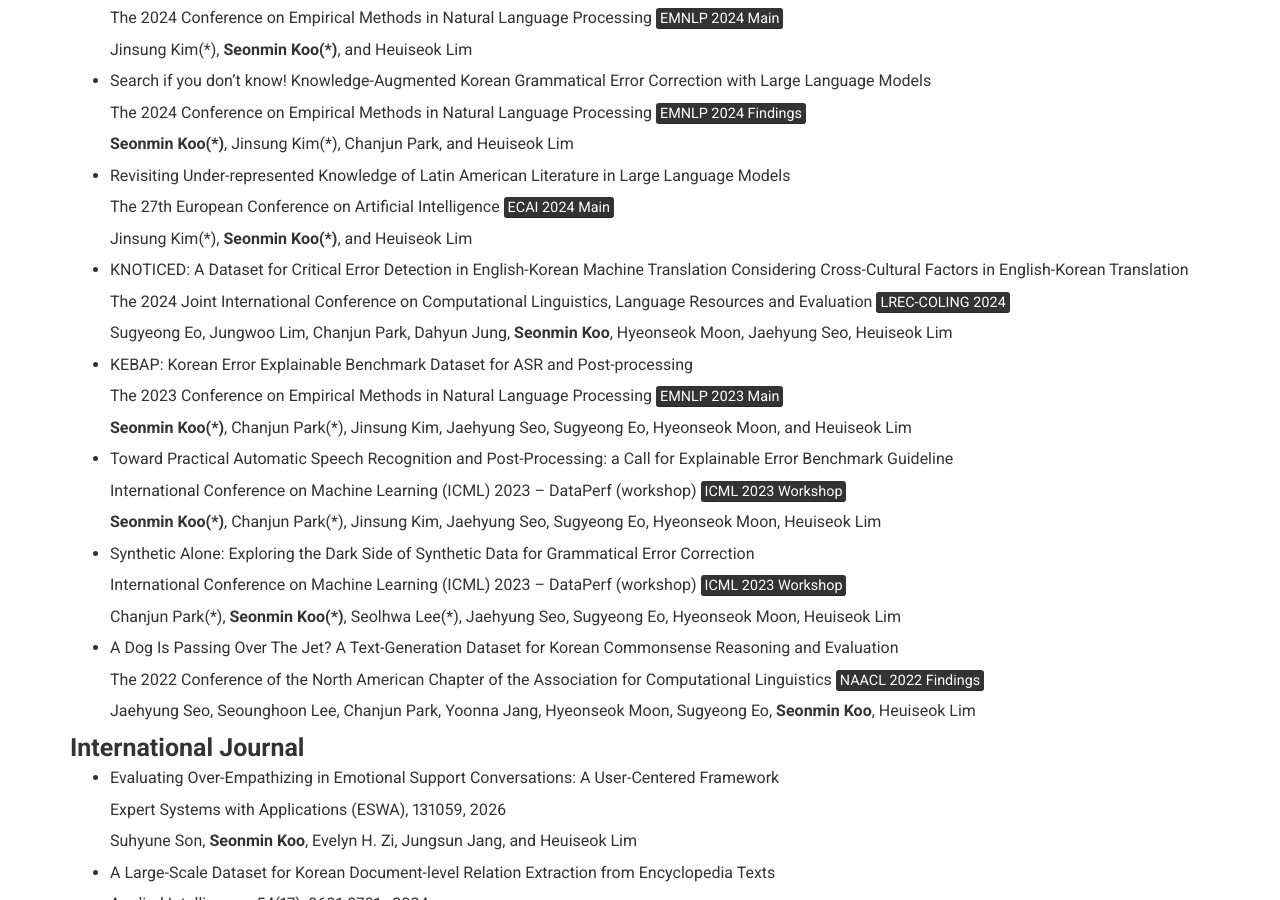
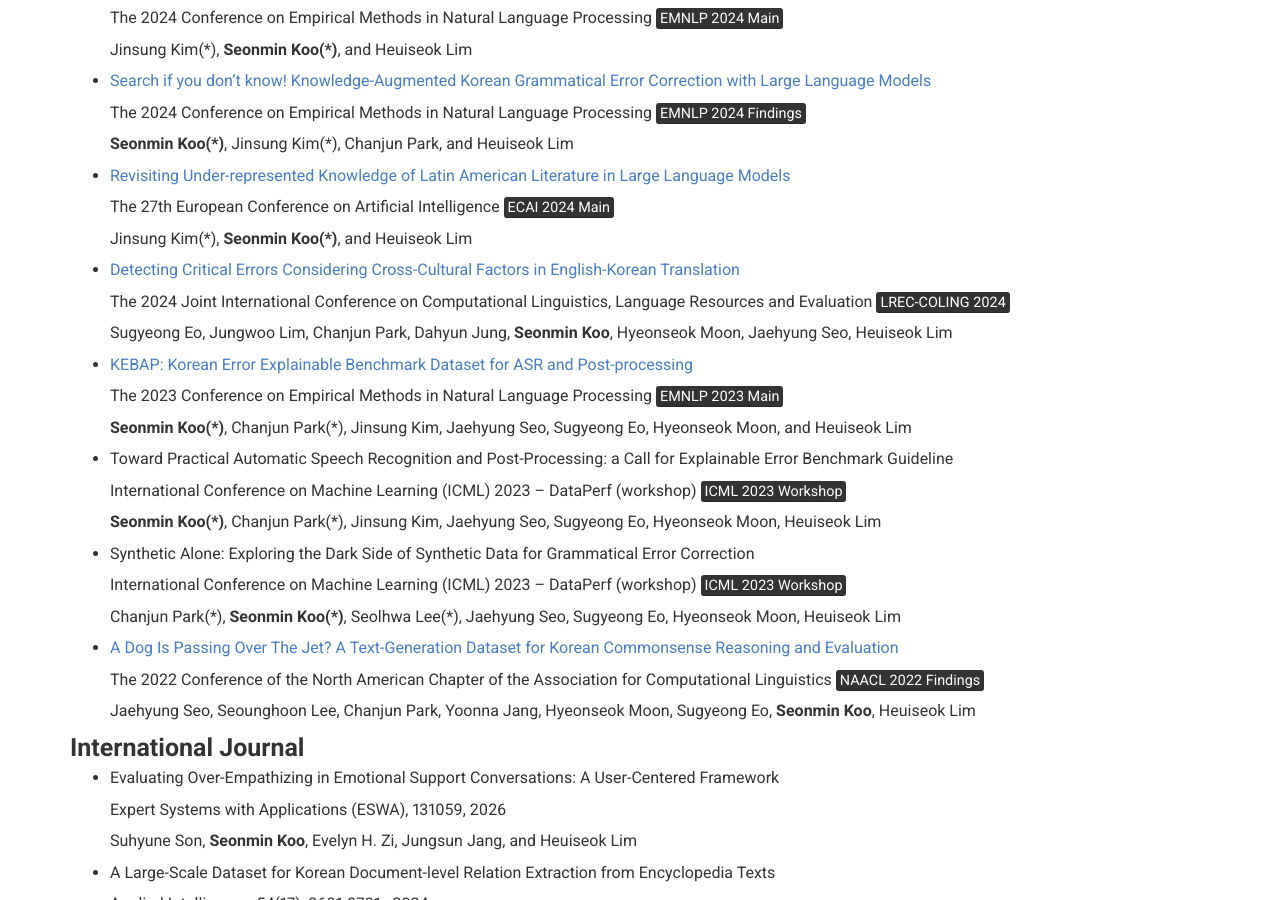
Before and after one commit to seonminkoo/seonminkoo.github.io, a Jekyll site: the page built from index.md, in a window 1280 px wide and 900 px high, scrolled down 1947 px. Built offline with Jekyll 4.4.1, drawn with Linux system fonts in a browser that asks for light colours; nearby versions of some CDN libraries.

Commit message:
Update _config.yml

```diff
--- a/_config.yml
+++ b/_config.yml
@@ -96,7 +96,7 @@ content:
 
           **Seonmin Koo(\*)**, Jinsung Kim(\*), and Heuiseok Lim
 
-        - Semantic Inversion, Identical Replies: Revisiting Negation Blindness in Large Language Models
+        - [Semantic Inversion, Identical Replies: Revisiting Negation Blindness in Large Language Models](https://aclanthology.org/2025.emnlp-main.1088/)
 
           The 2025 Conference on Empirical Methods in Natural Language Processing <mark>EMNLP 2025 Main</mark>
 
@@ -108,43 +108,43 @@ content:
 
           **Seonmin Koo(\*)**, Jinsung Kim(\*), Chanjun Park, and Heuiseok Lim
 
-        - LimaCost: Data Valuation for Instruction Tuning of Large Language Models
+        - [LimaCost: Data Valuation for Instruction Tuning of Large Language Models](https://aclanthology.org/2025.findings-emnlp.688/)
 
           The 2025 Conference on Empirical Methods in Natural Language Processing <mark>EMNLP 2025 Findings</mark>
 
           Hyeonseok Moon, Jaehyung Seo, **Seonmin Koo**, Jinsung Kim, Young-kyoung Ham, jiwon moon, and Heuiseok Lim
 
-        - Where am I? Large Language Models Wandering between Semantics and Structures in Long Contexts
+        - [Where am I? Large Language Models Wandering between Semantics and Structures in Long Contexts](https://aclanthology.org/2024.emnlp-main.783/)
 
           The 2024 Conference on Empirical Methods in Natural Language Processing <mark>EMNLP 2024 Main</mark>
 
           **Seonmin Koo(\*)**, Jinsung Kim(\*), YoungJoon Jang, Chanjun Park, and Heuiseok Lim
 
-        - PANDA: Persona Attributes Navigation for Detecting and Alleviating Overuse Problem in Large Language Models
+        - [PANDA: Persona Attributes Navigation for Detecting and Alleviating Overuse Problem in Large Language Models](https://aclanthology.org/2024.emnlp-main.670/)
 
           The 2024 Conference on Empirical Methods in Natural Language Processing <mark>EMNLP 2024 Main</mark>
 
           Jinsung Kim(\*), **Seonmin Koo(\*)**, and Heuiseok Lim
 
-        - Search if you don’t know! Knowledge-Augmented Korean Grammatical Error Correction with Large Language Models
+        - [Search if you don’t know! Knowledge-Augmented Korean Grammatical Error Correction with Large Language Models](https://aclanthology.org/2024.findings-emnlp.6/)
 
           The 2024 Conference on Empirical Methods in Natural Language Processing <mark>EMNLP 2024 Findings</mark>
 
           **Seonmin Koo(\*)**, Jinsung Kim(\*), Chanjun Park, and Heuiseok Lim
 
-        - Revisiting Under-represented Knowledge of Latin American Literature in Large Language Models
+        - [Revisiting Under-represented Knowledge of Latin American Literature in Large Language Models](https://ebooks.iospress.nl/doi/10.3233/FAIA240934)
 
           The 27th European Conference on Artificial Intelligence <mark>ECAI 2024 Main</mark>
 
           Jinsung Kim(\*), **Seonmin Koo(\*)**, and Heuiseok Lim
 
-        - KNOTICED: A Dataset for Critical Error Detection in English-Korean Machine Translation Considering Cross-Cultural Factors in English-Korean Translation
+        - [Detecting Critical Errors Considering Cross-Cultural Factors in English-Korean Translation](https://aclanthology.org/2024.lrec-main.421/)
 
           The 2024 Joint International Conference on Computational Linguistics, Language Resources and Evaluation <mark>LREC-COLING 2024</mark>
 
           Sugyeong Eo, Jungwoo Lim, Chanjun Park, Dahyun Jung, **Seonmin Koo**, Hyeonseok Moon, Jaehyung Seo, Heuiseok Lim
 
-        - KEBAP: Korean Error Explainable Benchmark Dataset for ASR and Post-processing
+        - [KEBAP: Korean Error Explainable Benchmark Dataset for ASR and Post-processing](https://aclanthology.org/2023.emnlp-main.292/)
 
           The 2023 Conference on Empirical Methods in Natural Language Processing <mark>EMNLP 2023 Main</mark>
 
@@ -162,7 +162,7 @@ content:
 
           Chanjun Park(\*), **Seonmin Koo(\*)**, Seolhwa Lee(*), Jaehyung Seo, Sugyeong Eo, Hyeonseok Moon, Heuiseok Lim
 
-        - A Dog Is Passing Over The Jet? A Text-Generation Dataset for Korean Commonsense Reasoning and Evaluation
+        - [A Dog Is Passing Over The Jet? A Text-Generation Dataset for Korean Commonsense Reasoning and Evaluation](https://aclanthology.org/2022.findings-naacl.172/)
 
           The 2022 Conference of the North American Chapter of the Association for Computational Linguistics <mark>NAACL 2022 Findings</mark>
 
```
